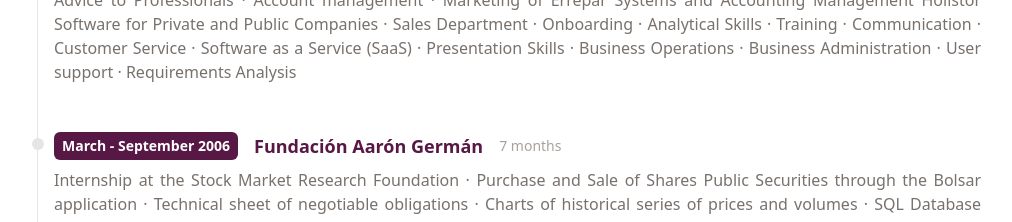
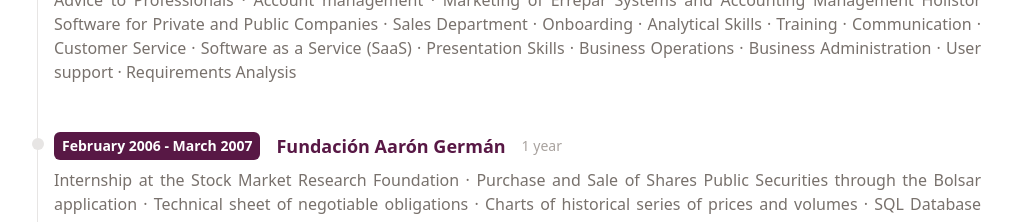
Before and after one commit to Sergio-TG/portfolio, a React (Vite) app: page / in a window 1280 px wide. Shown: the part 1180-1402 px from the top of the page, without its empty margins (163-1175 px from the left). Built offline with nearby package versions, Linux system fonts and the light colour scheme.

Commit message:
Update Work.jsx

```diff
--- a/src/components/Work.jsx
+++ b/src/components/Work.jsx
@@ -18,9 +18,9 @@
   },
 
   {
-    year: "March - September 2006",
+    year: "February 2006 - March 2007",
     title: "Fundación Aarón Germán",
-    duration: "7 months",
+    duration: "1 year",
     details:
       "Internship at the Stock Market Research Foundation · Purchase and Sale of Shares Public Securities through the Bolsar application · Technical sheet of negotiable obligations · Charts of historical series of prices and volumes · SQL Database Administration · Backup Systems · Data Entry · Creation of reports and graphs in Microsoft Excel · Microsoft VisualBasic · Technical Support · I was in charge of updating and configuring network computers with Windows operating system.",
   },
```
